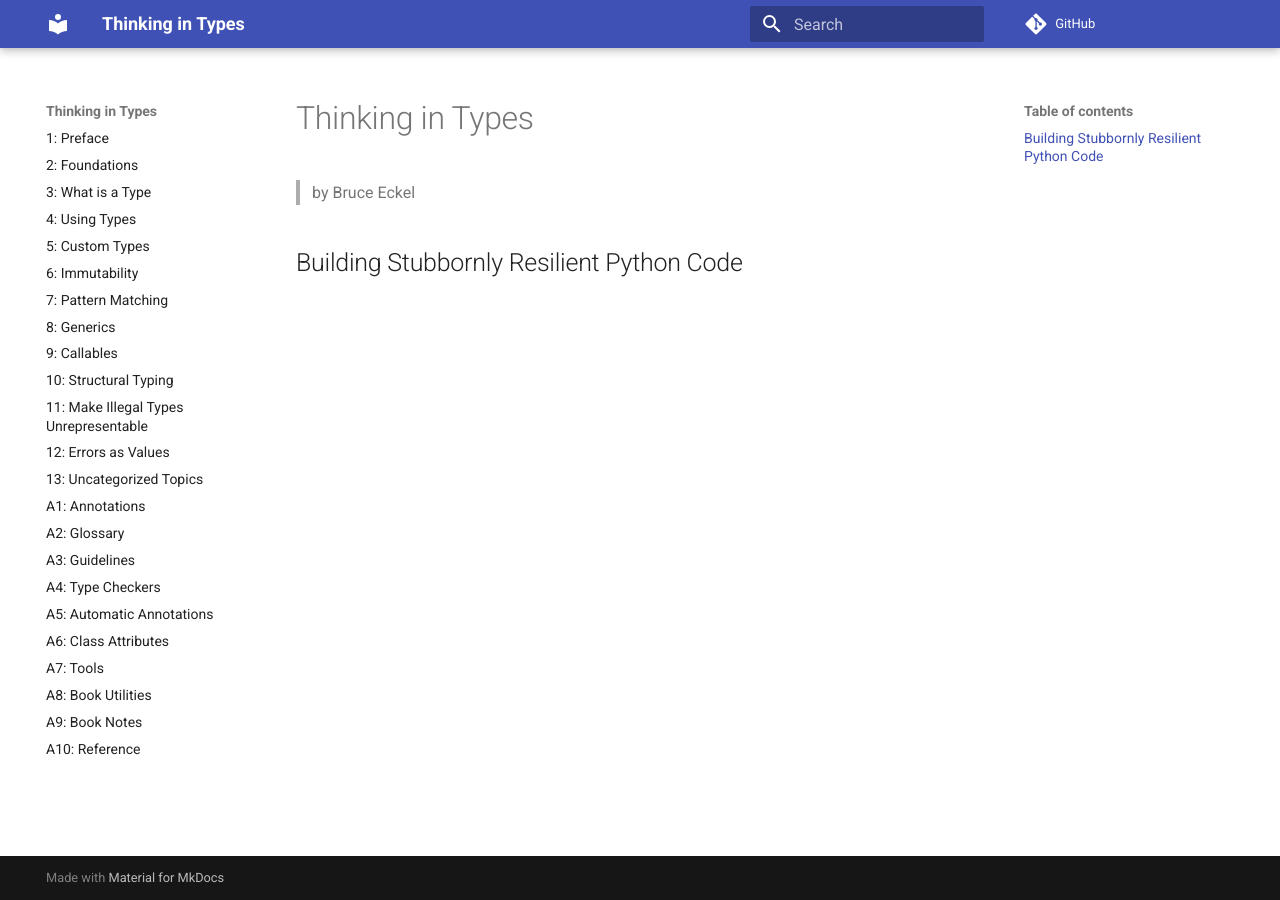
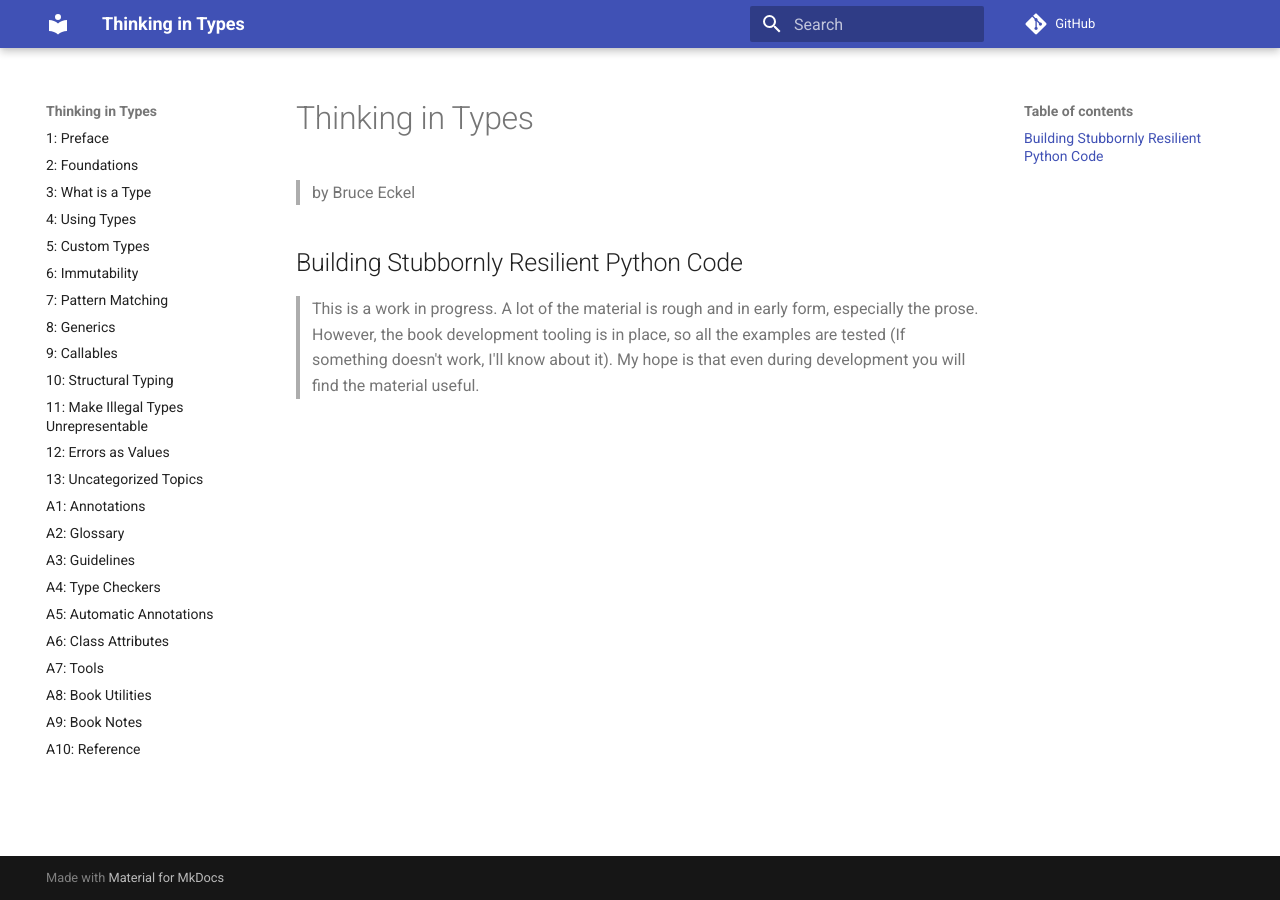
Before and after one commit to ThinkingInTypes/ThinkingInTypes.github.io, an MkDocs documentation site: the page built from Chapters/index.md, in a window 1280 px wide. Built offline with MkDocs 1.6.1 and Material for MkDocs 9.7.7, drawn with Linux system fonts in a browser that asks for light colours; comment, search, counter and statistics services are not loaded.

Commit message:
work in progress ...

```diff
--- a/Chapters/index.md
+++ b/Chapters/index.md
@@ -3,3 +3,8 @@
 > by Bruce Eckel
 
 ## Building Stubbornly Resilient Python Code
+
+> This is a work in progress.
+> A lot of the material is rough and in early form, especially the prose.
+> However, the book development tooling is in place, so all the examples are tested (If something doesn't work, I'll know about it).
+> My hope is that even during development you will find the material useful.
```
Also changed, not shown: Chapters/C01_Preface.md (+5 -0 lines), Chapters/C04_Using_Types.md (+2 -0 lines).
